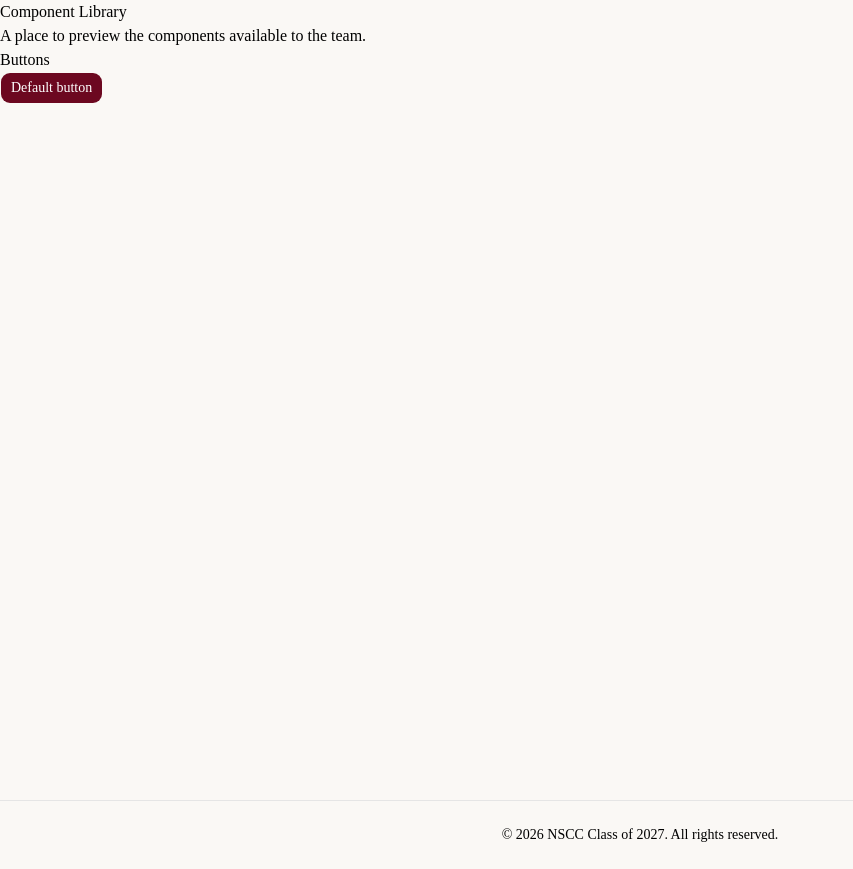
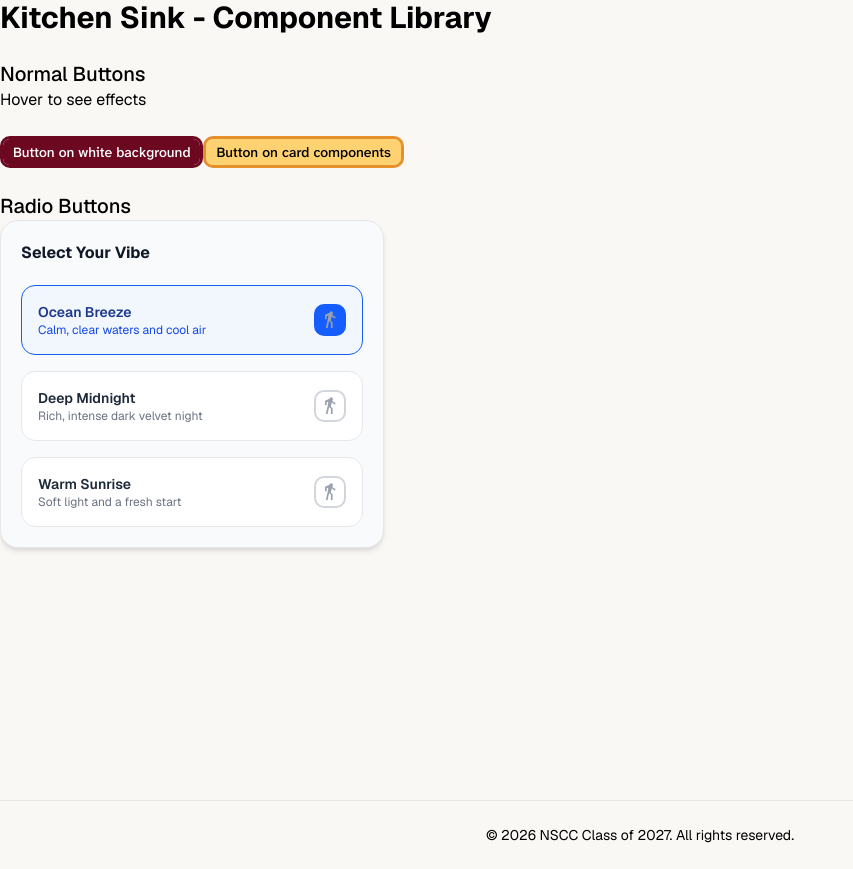
Before and after one commit to jaynaugler/ttns, a Next.js app: page /kitchen-sink in a window 1280 px wide. Shown: the whole page, without its empty margins (0-853 px from the left). Built offline with nearby package versions, Linux system fonts and the light colour scheme.

Commit message:
Default and radio buttons added

```diff
--- a/src/app/globals.css
+++ b/src/app/globals.css
@@ -14,7 +14,8 @@
   --color-brand-yellow: var(--brand-yellow);
   --color-brand-orange: var(--brand-orange);
   --color-brand-brown: var(--brand-brown);
-  --font-sans: var(--font-sans);
+  --font-entire-site: var(--entire-site-font);
+  --font-sans: var(--font-geist-sans);
   --font-mono: var(--font-geist-mono);
   --font-heading: var(--font-sans);
   --color-sidebar-ring: var(--sidebar-ring);
@@ -162,7 +163,7 @@
   .btn-on-bg {
     background-color: var(--brand-red);
     color: #ffffff;
-    border: 1px solid transparent;
+    border: 5px solid transparent;
   }
   .btn-on-bg:hover {
     background-color: var(--brand-pink);
@@ -171,7 +172,7 @@
   .btn-on-card {
     background-color: var(--brand-yellow);
     color: #000000;
-    border: 1px solid var(--brand-orange);
+    border: 5px solid var(--brand-orange);
   }
   .btn-on-card:hover {
     background-color: var(--brand-orange);
--- a/src/app/kitchen-sink/page.tsx
+++ b/src/app/kitchen-sink/page.tsx
@@ -1,21 +1,47 @@
-import { Button } from "@/components/ui/button"
+import { Button } from "@/components/ui/button";
+import { RadioButtonGroup } from "@/components/ui/radio-button";
 
 export default function KitchenSinkPage() {
   return (
     <main className="min-h-screen bg-background text-foreground">
       <header>
-        <h1>Component Library</h1>
-        <p>A place to preview the components available to the team.</p>
+        <h1 className="text-3xl font-bold">Kitchen Sink - Component Library</h1>
+        <br></br>
       </header>
 
+    <div>
       <section aria-labelledby="buttons-heading">
-        <h2 id="buttons-heading">Buttons</h2>
-
-        {/* Add button examples here */}
-        <Button>Default button</Button>
+        <h2 id="buttons-heading" className="text-xl font-medium">Normal Buttons</h2>
+        <p>Hover to see effects</p>
+        <br></br>
+        <Button variant="default">Button on white background</Button>
+        <Button variant="secondary">Button on card components</Button>
       </section>
 
-      {/* Add more component sections here */}
+      <br></br>
+      <h2 className="text-xl font-medium">Radio Buttons</h2>
+      <RadioButtonGroup
+        name="vibe"
+        defaultValue="ocean"
+        options={[
+          {
+            value: "ocean",
+            title: "Ocean Breeze",
+            description: "Calm, clear waters and cool air",
+          },
+          {
+            value: "midnight",
+            title: "Deep Midnight",
+            description: "Rich, intense dark velvet night",
+          },
+          {
+            value: "sunrise",
+            title: "Warm Sunrise",
+            description: "Soft light and a fresh start",
+          },
+        ]}
+      />
+    </div>
     </main>
   )
 }
--- a/src/app/layout.tsx
+++ b/src/app/layout.tsx
@@ -2,6 +2,13 @@ import type { Metadata } from "next";
 import { Geist, Geist_Mono } from "next/font/google";
 import "./globals.css";
 import { Footer } from "@/components/footer";
+import localFont from "next/font/local";
+
+const atkinson = localFont({
+  src: "../fonts/local/AtkinsonHyperlegibleNext-VariableFont_wght.ttf",
+  variable: "--font-atkinson",
+  weight: "100 900",
+});
 
 const geistSans = Geist({
   variable: "--font-geist-sans",
@@ -22,7 +29,7 @@ export default function RootLayout({ children }: LayoutProps<"/">) {
   return (
     <html
       lang="en"
-      className={`${geistSans.variable} ${geistMono.variable} h-full antialiased`}
+      className={`${atkinson.variable} ${geistSans.variable} ${geistMono.variable} h-full antialiased`}
     >
       <body suppressHydrationWarning className="min-h-full flex flex-col">
         {children}
--- a/src/components/ui/button.tsx
+++ b/src/components/ui/button.tsx
@@ -3,19 +3,13 @@ import { cva, type VariantProps } from "class-variance-authority"
 import { cn } from "cn"
 
 const buttonVariants = cva(
-  "group/button inline-flex shrink-0 items-center justify-center rounded-lg border border-transparent bg-clip-padding text-sm font-medium whitespace-nowrap transition-all outline-none select-none focus-visible:border-ring focus-visible:ring-3 focus-visible:ring-ring/50 active:not-aria-[haspopup]:translate-y-px disabled:pointer-events-none disabled:opacity-50 aria-invalid:border-destructive aria-invalid:ring-3 aria-invalid:ring-destructive/20 dark:aria-invalid:border-destructive/50 dark:aria-invalid:ring-destructive/40 [&_svg]:pointer-events-none [&_svg]:shrink-0 [&_svg:not([class*='size-'])]:size-4",
+  "font-[family-name:var(--font-atkinson)] group/button inline-flex shrink-0 items-center justify-center rounded-lg border-3 border-transparent bg-clip-padding text-sm font-medium whitespace-nowrap transition-all outline-none select-none focus-visible:border-ring focus-visible:ring-3 focus-visible:ring-ring/50 active:not-aria-[haspopup]:translate-y-px disabled:pointer-events-none disabled:opacity-50 aria-invalid:border-destructive aria-invalid:ring-3 aria-invalid:ring-destructive/20 dark:aria-invalid:border-destructive/50 dark:aria-invalid:ring-destructive/40 [&_svg]:pointer-events-none [&_svg]:shrink-0 [&_svg:not([class*='size-'])]:size-4",
   {
     variants: {
       variant: {
-        default: "bg-primary text-primary-foreground hover:bg-primary/80",
-        outline:
-          "border-border bg-background hover:bg-muted hover:text-foreground aria-expanded:bg-muted aria-expanded:text-foreground dark:border-input dark:bg-input/30 dark:hover:bg-input/50",
+        default: "border-brand-red bg-brand-red text-white hover:border-brand-red hover:bg-brand-pink",
         secondary:
-          "bg-secondary text-secondary-foreground hover:bg-[color-mix(in_oklch,var(--secondary),var(--foreground)_5%)] aria-expanded:bg-secondary aria-expanded:text-secondary-foreground",
-        ghost:
-          "hover:bg-muted hover:text-foreground aria-expanded:bg-muted aria-expanded:text-foreground dark:hover:bg-muted/50",
-        destructive:
-          "bg-destructive/10 text-destructive hover:bg-destructive/20 focus-visible:border-destructive/40 focus-visible:ring-destructive/20 dark:bg-destructive/20 dark:hover:bg-destructive/30 dark:focus-visible:ring-destructive/40",
+          "border-brand-orange bg-brand-yellow text-black hover:border-brand-brown hover:bg-brand-orange",
         link: "text-primary underline-offset-4 hover:underline",
       },
       size: {
--- /dev/null
+++ b/src/components/ui/radio-button.tsx
@@ -0,0 +1,64 @@
+import { Button as ButtonPrimitive } from "@base-ui/react/button"
+import { cva, type VariantProps } from "class-variance-authority"
+import { cn } from "cn"
+
+type RadioOption = {
+  value: string;
+  title: string;
+  description: string;
+};
+
+type RadioButtonGroupProps = {
+  name: string;
+  options: RadioOption[];
+  defaultValue?: string;
+};
+
+export function RadioButtonGroup({
+  name,
+  options,
+  defaultValue,
+}: RadioButtonGroupProps) {
+  return (
+    <div className="flex max-w-sm flex-col gap-4 rounded-2xl border border-gray-200 bg-gray-50 p-5 shadow-md">
+      <h3 className="mb-1 flex items-center gap-2 text-base font-bold text-gray-900">
+        <span>Select Your Vibe</span>
+      </h3>
+
+      {options.map((option) => (
+        <label
+          key={option.value}
+          className="group flex cursor-pointer select-none items-center justify-between rounded-xl border border-gray-200 bg-white p-4 transition-all duration-200 hover:border-cyan-400 hover:bg-cyan-50/50 has-[:checked]:border-blue-600 has-[:checked]:bg-blue-50/60"
+        >
+          <span className="flex flex-col">
+            <span className="text-sm font-semibold text-gray-800 transition-colors group-hover:text-cyan-800 group-has-[:checked]:text-blue-900">
+              {option.title}
+            </span>
+
+            <span className="text-xs text-gray-500 transition-colors group-hover:text-cyan-700 group-has-[:checked]:text-blue-700">
+              {option.description}
+            </span>
+          </span>
+
+          <input
+            type="radio"
+            name={name}
+            value={option.value}
+            className="peer sr-only"
+            defaultChecked={option.value === defaultValue}
+          />
+
+          <span className="flex h-8 w-8 items-center justify-center rounded-lg border-2 border-gray-300 bg-white transition-all duration-200 group-hover:scale-105 group-hover:border-cyan-500 peer-checked:border-blue-600 peer-checked:bg-blue-600 peer-focus-visible:ring-2 peer-focus-visible:ring-blue-400 peer-focus-visible:ring-offset-2">
+            <svg
+              aria-hidden="true"
+              className="h-5 w-5 fill-current text-gray-400 transition-colors duration-200 peer-checked:text-white"
+              viewBox="0 0 24 24"
+            >
+              <path d="M13.5 5.5c1.1 0 2-.9 2-2s-.9-2-2-2-2 .9-2 2 .9 2 2 2zM9.8 8.9L7 21.5h2.1l1.9-8.2 2.1 2V21.5h2v-6.7l-2.1-2 1.1-5.3C15.4 9 17 10 18.5 10V8c-1.3 0-2.6-.8-3.3-2l-1-1.7c-.4-.7-1.1-1.1-1.9-1.1-.3 0-.6.1-.9.2L6 5.8V11h2V7.8l1.8-1.1" />
+            </svg>
+          </span>
+        </label>
+      ))}
+    </div>
+  );
+}
```
